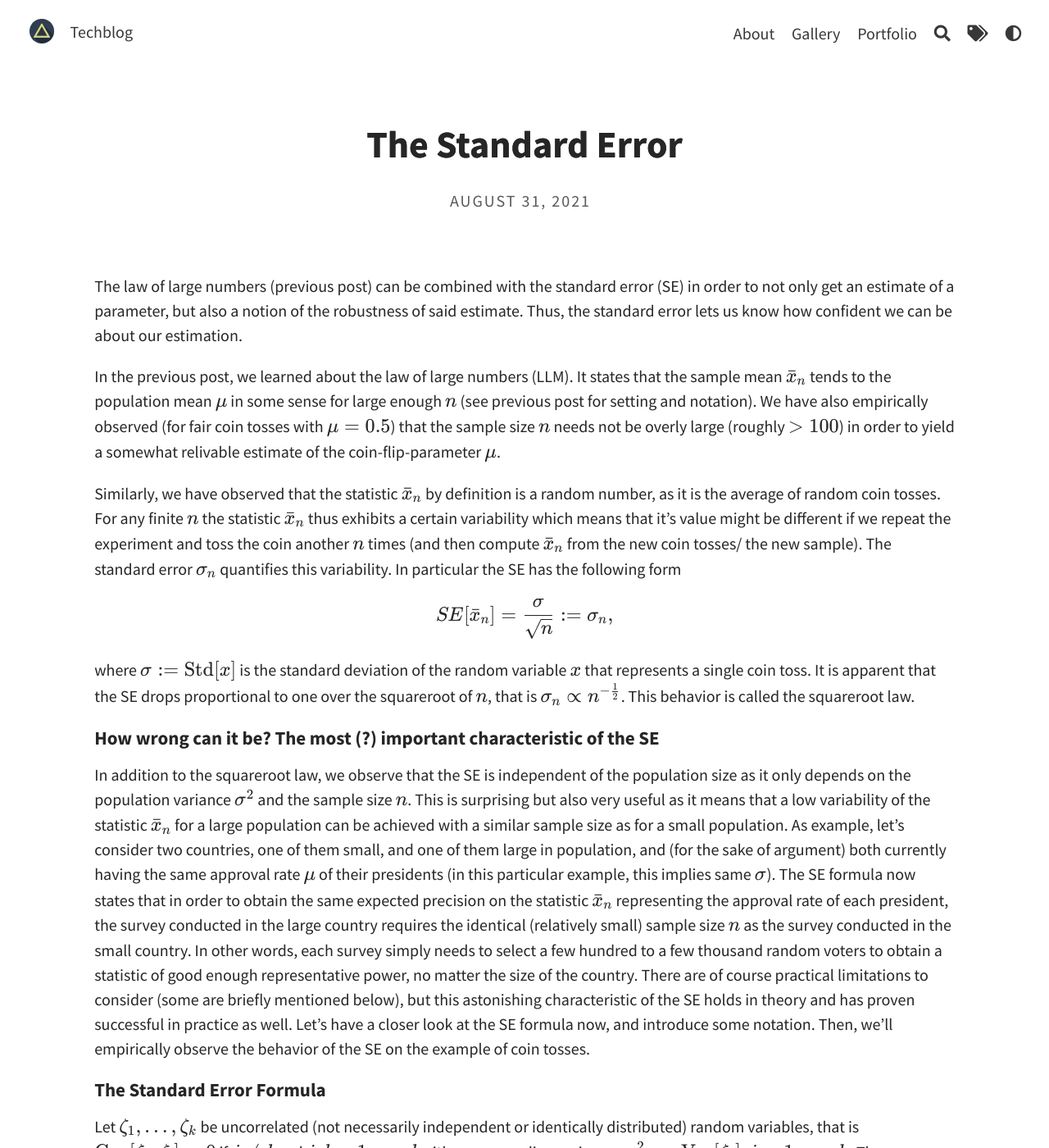
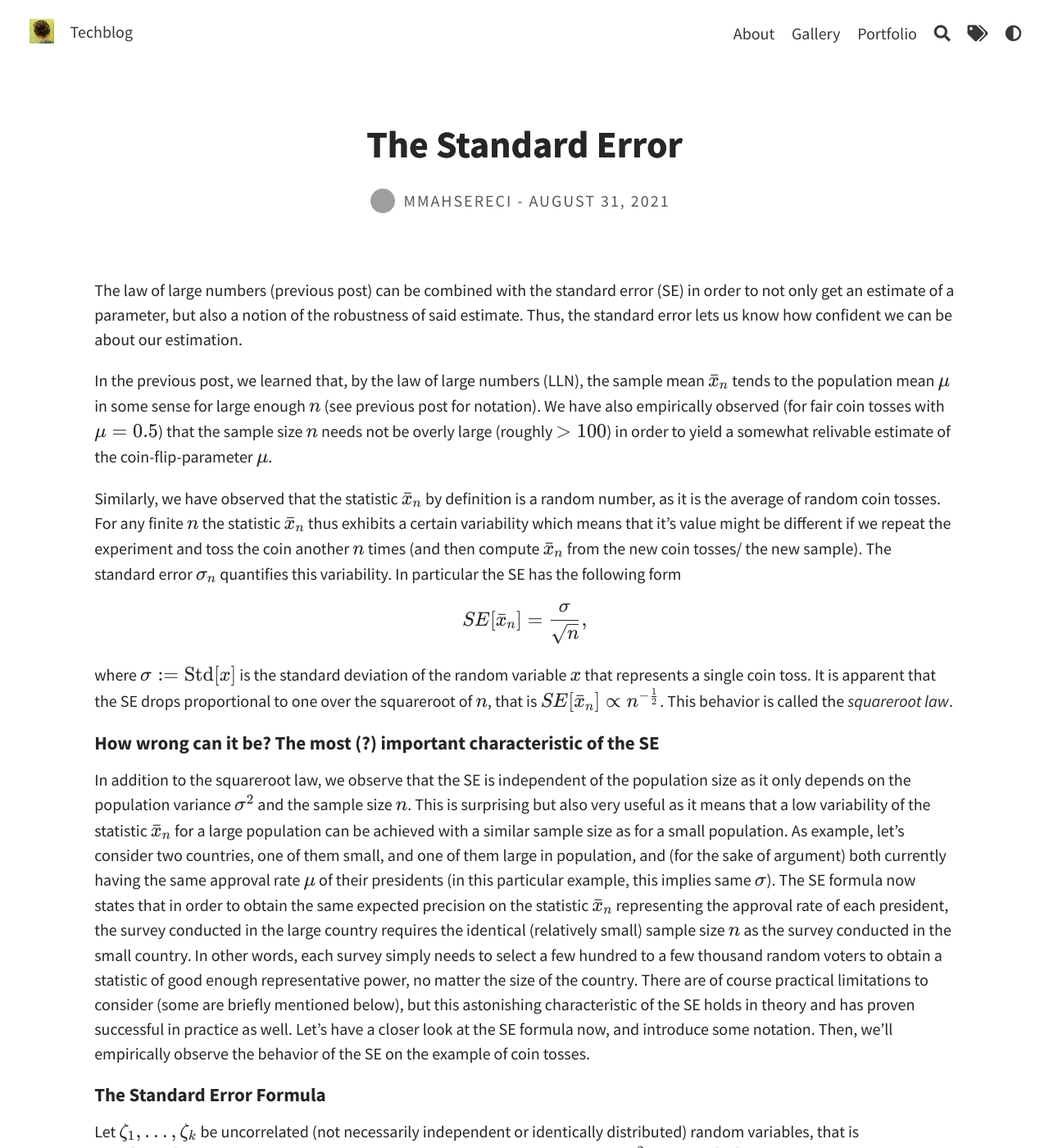
Before and after one commit to mmahsereci/webpage, a Jekyll site: the page built from _posts/2021-08-31-std.md, in a window 1280 px wide and 1400 px high. Shown: the whole window at 82% size. Built offline with Jekyll 4.4.1, drawn with Linux system fonts in a browser that asks for light colours; some of the changed text lies outside the part shown; grey boxes are pictures that could not be loaded.

Commit message:
adding header image and avatar, some small fixes

```diff
--- a/_config.yml
+++ b/_config.yml
@@ -6,15 +6,22 @@
 title: Techblog                                   # site's title
 description: "A website with blog posts and pages"      # used by search engines
 #avatar: assets/img/profile2.jpg                         # Empty for no avatar in navbar
-avatar: assets/img/triangle.png                         # Empty for no avatar in navbar
+#avatar: assets/img/triangle.png                         # Empty for no avatar in navbar
+avatar: assets/img/Frau_profile.jpg                         # Empty for no avatar in navbar
 favicon: assets/favicon.ico                             # Icon displayed in the tab
 
 # Header and footer text
 header_text: >
-     <p>Hi, and welcome. This is a tech blog.</p>
+     <p>  . </p>
+     <p>  . </p>
+#     <p>Hi, and welcome. This is a tech blog.</p>
 
-     <p>Enjoy.</p>
-header_feature_image: assets/img/pexels/triangular.jpeg
+#     <p>Enjoy.</p>
+#header_feature_image: assets/img/pexels/triangular.jpeg
+#header_feature_image: assets/img/pexels/computer.jpeg
+#header_feature_image: assets/img/pexels/travel.jpeg
+#header_feature_image: assets/img/pexels/Spacetime_lattice_analogy.svg
+header_feature_image: assets/img/pexels/Frau_centered2.jpg
 
 footer_text: >
   Powered by <a href="https://jekyllrb.com/">Jekyll</a> with <a href="https://github.com/sylhare/Type-on-Strap">Type on Strap</a>
--- a/_includes/blog/blog.html
+++ b/_includes/blog/blog.html
@@ -28,7 +28,10 @@
                 {{ post.title }}
               </a>
             </h1>
+            <!--
             {% include blog/post_info.html author=post.author date=post.date %}
+            -->
+            {% include blog/post_info.html date=post.date %}
           </header>
           {% if site.excerpt or site.theme_settings.excerpt %}
               <div class="excerpt">
--- a/_posts/2021-08-31-std.md
+++ b/_posts/2021-08-31-std.md
@@ -15,9 +15,9 @@
 lets us know how confident we can be about our estimation.
 
 
-In the previous post, we learned about the law of large numbers (LLM). It states that the sample mean
+In the previous post, we learned that, by the law of large numbers (LLN), the sample mean
 $$\bar{x}_n$$ tends to the population mean $$\mu$$ in some sense for large enough $$n$$
-(see previous post for setting and notation).
+(see previous post for notation).
 We have also empirically observed (for fair coin tosses with $$\mu=0.5$$) that the sample size $$n$$ needs not
 be overly large (roughly $$> 100$$) in order to yield a somewhat relivable estimate of the coin-flip-parameter $$\mu$$.
 
@@ -28,12 +28,12 @@
 The standard error $$\sigma_n$$ quantifies this variability. In particular the SE has the following form
 
 $$
-SE[\bar{x}_n] = \frac{\sigma}{\sqrt{n}} := \sigma_n,
+SE[\bar{x}_n] = \frac{\sigma}{\sqrt{n}},
 $$
 
 where $$\sigma := \operatorname{Std}[x]$$ is the standard deviation of the random variable $$x$$ that represents
 a single coin toss. It is apparent that the SE drops proportional to one over the squareroot of $$n$$, that is
-$$\sigma_n\propto n^{-\frac{1}{2}}$$. This behavior is called the squareroot law.
+$$SE[\bar{x}_n] \propto n^{-\frac{1}{2}}$$. This behavior is called the *squareroot law*.
 
 #### How wrong can it be? The most (?) important characteristic of the SE
 
@@ -127,8 +127,8 @@
 
  ![png]({{ site.baseurl }}/img/2021-08-31-std/02a.png)
 
-To illustrate the decay of the SE, we also plot the standalone SE $$SE[\bar{x}_n] = \frac{0.5}{\sqrt{n}}$$
-on a linear scale y-scale,
+To illustrate the decay of the SE, we also plot the standalone $$SE[\bar{x}_n] = \frac{0.5}{\sqrt{n}}$$
+on a linear y-scale,
 
  ![png]({{ site.baseurl }}/img/2021-08-31-std/03.png)
 
@@ -142,10 +142,10 @@
 
 ### The Catch Again
 
-Besides, requiring truly random numbers which (as discussed in the previous post) are hard to obtain, the SE
+Besides, requiring truly random numbers which (as mentioned in the previous post) are hard to obtain, the SE
 formula has two major drawbacks.
 
-First, the convergence rate of the SE $$n^{-\frac{1}{2}}$$ is very slow. It means that e.g., 4 times the sample size
+First, the decay rate of the SE $$n^{-\frac{1}{2}}$$ is very slow. It means that e.g., 4 times the sample size
 will only half the standard error, 100 times the sample size will reduce the SE by 1/10th, and $$10^4$$ times the
 sample size will only reduce the SE by a factor of 100 etc.
 It is apparent that the sample size required to obtain small SEs explodes pretty fast.
@@ -161,5 +161,5 @@
 In the example above, this did not matter as we had access to the ground truth values $$\sigma^2$$ and $$\mu$$.
 This is usually not the case.
 Generally, how this is handled is via the Boostrap Principle, where either i) $$\sigma^2$$ is being estimated
-from the sample, or ii) $$\sigma_n$$ is being estimated via boostrap sampling.
+from the sample, or ii) the SE is being estimated via boostrap sampling.
 But this, too, is a topic for another post :)
```
Also changed, not shown: _data/authors.yml (+6 -2 lines), _posts/2021-08-05-lln.md (+1 -1 lines), _posts/2021-09-06-invariant-gp.md (+11 -9 lines), assets/img/Frau_profile.jpg (added), assets/img/pexels/Frau_centered2.jpg (added).
